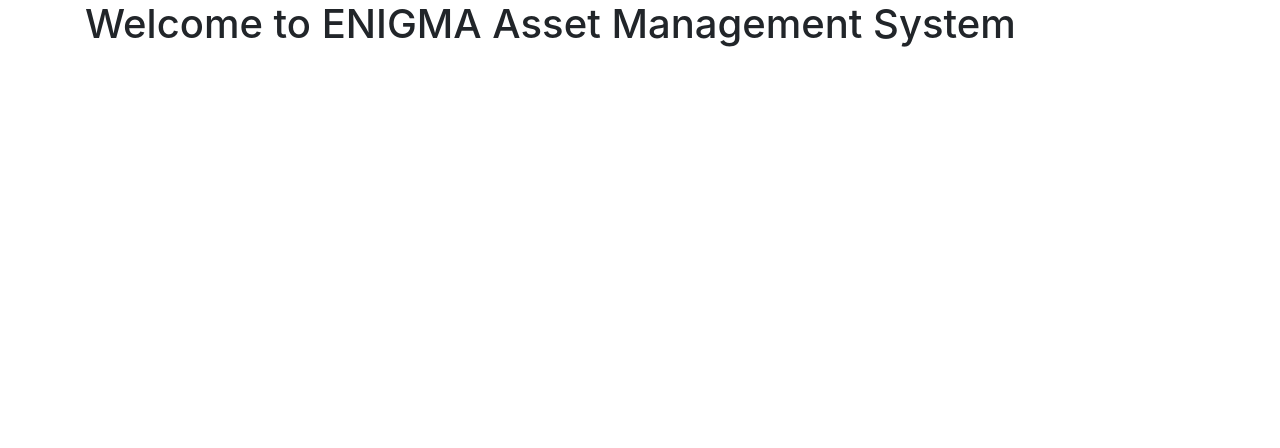
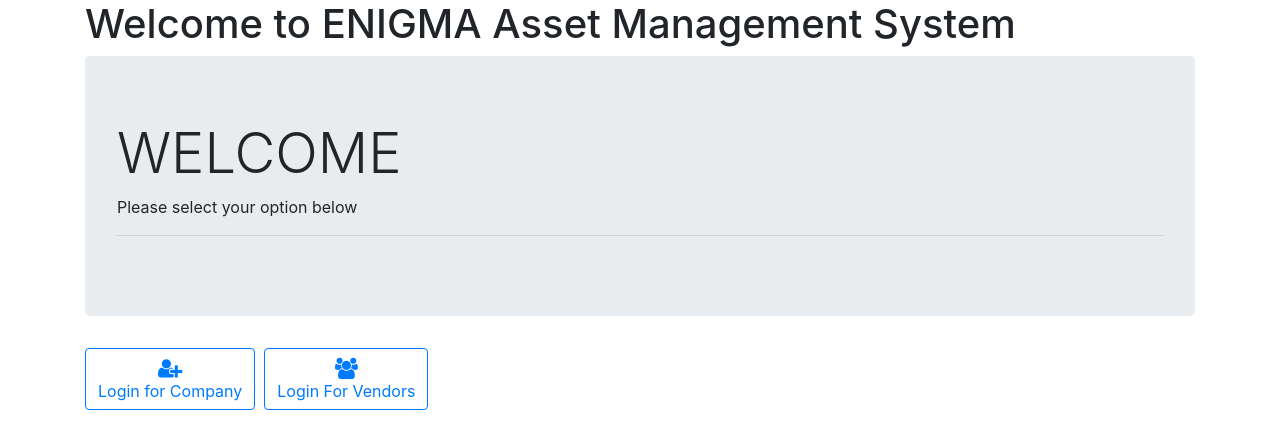
Before and after one commit to BimalMurali/FrontEnd-AssetManagementSystem, an Angular app: page / in a window 1280 px wide. Shown: the top 448 px of the page. Built offline with nearby package versions, Linux system fonts and the light colour scheme.

Commit message:
new bug created

```diff
--- a/src/app/app-routing.module.ts
+++ b/src/app/app-routing.module.ts
@@ -1,14 +1,18 @@
 import { NgModule } from '@angular/core';
 import { Routes, RouterModule } from '@angular/router';
-import {HomeComponent} from './shared/home/home.component'
 import {LoginComponent} from './auth/login/login.component'
 import {VendorsComponent} from './vendors/vendors.component'
+import { HomeComponent } from './shared/home/home.component';
+import {AuthComponent} from './auth/auth.component'
 
 
 const routes: Routes = [
-  {  path: '',redirectTo:'shared/home',pathMatch:'full'},
-  { path: 'login', component: LoginComponent},
+  { path: '', component: HomeComponent},
  { path: 'list', component: VendorsComponent} ,
+ {path:'auth',
+component:AuthComponent,
+loadChildren:()=>import ('./auth/auth.module').then(x=>x.AuthModule)
+}
 
 ];
 
--- a/src/app/app.module.ts
+++ b/src/app/app.module.ts
@@ -5,11 +5,14 @@ import { AppRoutingModule } from './app-routing.module';
 import { AppComponent } from './app.component';
 import { SharedComponent } from './shared/shared.component';
 import { HttpClientModule } from '@angular/common/http';
+import { RouterModule } from '@angular/router';
+
 
 @NgModule({
   declarations: [
     AppComponent,
-    SharedComponent
+    SharedComponent,
+
   ],
   imports: [
     BrowserModule,
--- a/src/app/auth/auth-routing.module.ts
+++ b/src/app/auth/auth-routing.module.ts
@@ -1,7 +1,11 @@
 import { NgModule } from '@angular/core';
 import { Routes, RouterModule } from '@angular/router';
+import {LoginComponent} from './login/login.component'
 
-const routes: Routes = [];
+
+const routes: Routes = [
+  {path :'login',component:LoginComponent}
+];
 
 @NgModule({
   imports: [RouterModule.forChild(routes)],
--- a/src/app/auth/auth.component.html
+++ b/src/app/auth/auth.component.html
@@ -1 +1,2 @@
 <p>auth works!</p>
+<router-outlet></router-outlet>
--- a/src/app/auth/login/login.component.html
+++ b/src/app/auth/login/login.component.html
@@ -1 +1,3 @@
 <p>login works!</p>
+
+<router-outlet></router-outlet>
--- a/src/app/shared/home/home.component.html
+++ b/src/app/shared/home/home.component.html
@@ -1,24 +1,12 @@
 <div class="container">
     <div class="jumbotron">
-        <h1 class="display-4">
-            Welcome
-        </h1>
-        <p>
-            Please select your option below
-        </p>
+        <h1 class="display-4">WELCOME</h1>
+        <p>Please select your option below</p>
         <hr>
-
     </div>
-    <a routerLink="login" role="button" class="btn btn-out">
-        Login for Vendors
-    </a>
-
-    <a routerLink="login" role="button" class="btn btn-out">
-        Login for Company
-    </a>
-
-
-
-
+    <a [routerLink]="['/auth/login']" role="button" class="btn btn-outline-primary">
+        <span><i class="fa fa-user-plus fa-lg"></i></span><br>Login for Company</a>&nbsp;
+    <a [routerLink]="['/auth/login']" role="button" class="btn btn-outline-primary">
+        <span><i class="fa fa-users fa-lg"></i></span><br>Login For Vendors</a>
 </div>
-<!-- <router-outlet></router-outlet>  -->
+<router-outlet></router-outlet>
--- a/src/app/shared/services/vendors.service.ts
+++ b/src/app/shared/services/vendors.service.ts
@@ -7,7 +7,7 @@ import { environment } from 'src/environments/environment';
   providedIn: 'root'
 })
 export class VendorsService {
-    //list of Employees
+    //list of Vendors
     vendors : Vendors[];
 
   constructor(private httpClient: HttpClient) { }
--- a/src/app/shared/shared-routing.module.ts
+++ b/src/app/shared/shared-routing.module.ts
@@ -3,6 +3,7 @@ import { Routes, RouterModule } from '@angular/router';
 
 
 const routes: Routes = [
+
 
 ];
 
--- a/src/app/shared/shared.module.ts
+++ b/src/app/shared/shared.module.ts
@@ -3,7 +3,7 @@ import { CommonModule } from '@angular/common';
 
 import { SharedRoutingModule } from './shared-routing.module';
 import { HomeComponent } from './home/home.component';
-import { UsersComponent } from './models/users/users.component';
+// import { UsersComponent } from './models/users/users.component';
 
 
 @NgModule({
--- a/src/app/vendors/vendors.component.html
+++ b/src/app/vendors/vendors.component.html
@@ -1,4 +1,4 @@
- <!-- <p>vendors works!</p>
+  <p>vendors works!</p>
 
 <div class="conatiner">
     <table class="table table-striped table-bordered">
@@ -13,19 +13,21 @@
           </tr>
         </thead>
         <tbody>
-          <tr *ngFor="let vendor of VendorsService.vendors">
-            <td>{{vendor.id}}</td>
-            <td>{{vendor.vendorName}}</td>
-            <td>{{vendor.type}}</td>
-            <td>{{vendor.validFrom| date:"dd-MMM-yyyy"}}</td>
-            <td>{{vendor.validTo| date:"dd-MMM-yyyy"}}</td>
-            <td>{{vendor.address}}</td>
+            <tr *ngFor="let v of vendorService.vendors">
+            <td>{{v.id}}</td>
+            <td>{{v.vendorName}}</td>
+            <td>{{v.type}}</td>
+            <td>{{v.validFrom| date:"dd-MMM-yyyy"}}</td>
+            <td>{{v.validTo| date:"dd-MMM-yyyy"}}</td>
+            <td>{{v.address}}</td>
 
-            <td><button type="button" class="btn btn-sm btn-outline-info">E</button>&nbsp;
+             <td><button type="button" class="btn btn-sm btn-outline-info">E</button>&nbsp;
             <button type="button" class="btn btn-sm btn-outline-danger">X</button></td>
 
           </tr>
 
         </tbody>
+
+
       </table>
-</div>  -->
+</div>
--- a/src/app/vendors/vendors.module.ts
+++ b/src/app/vendors/vendors.module.ts
@@ -3,13 +3,16 @@ import { CommonModule } from '@angular/common';
 
 import { VendorsRoutingModule } from './vendors-routing.module';
 import { VendorsComponent } from './vendors.component';
+import{FormsModule, ReactiveFormsModule} from '@angular/forms';
+
 
 
 @NgModule({
   declarations: [VendorsComponent],
   imports: [
     CommonModule,
-    VendorsRoutingModule
+    VendorsRoutingModule,
+    FormsModule
   ]
 })
 export class VendorsModule { }
```
